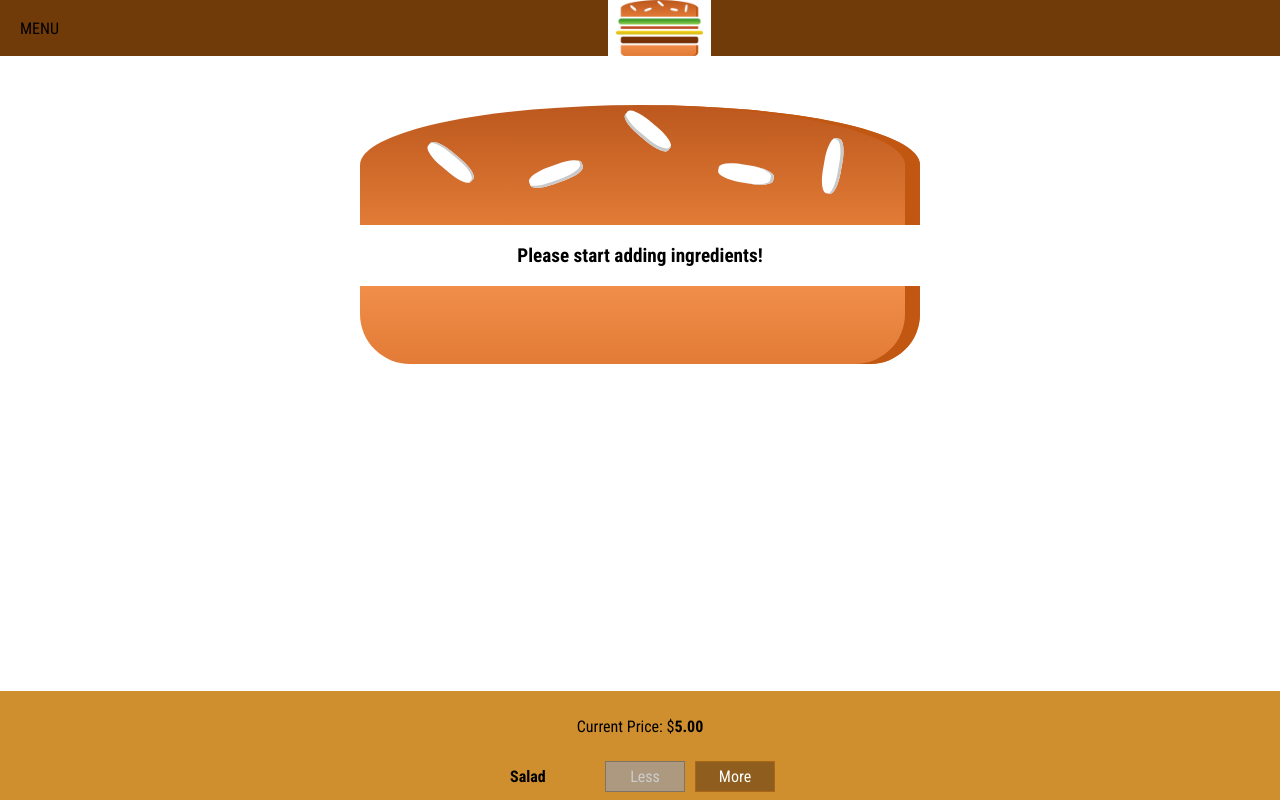
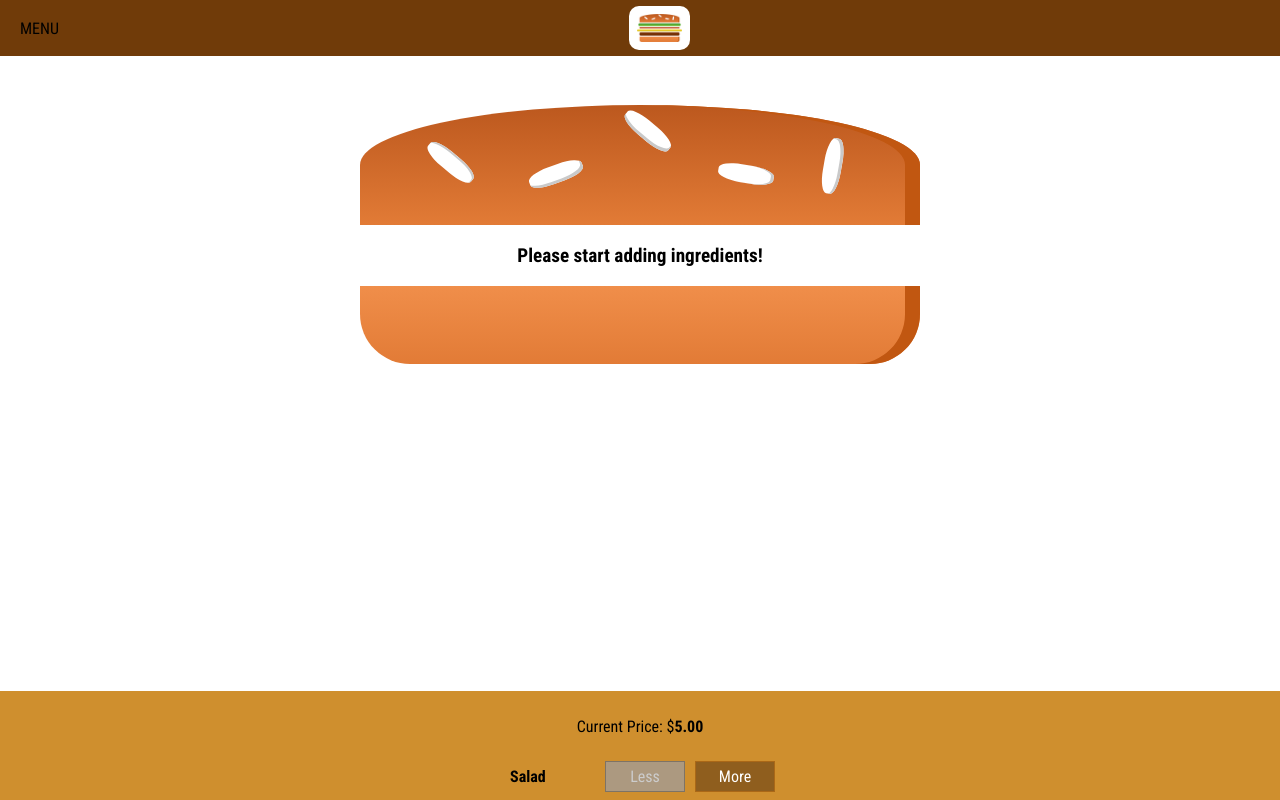
Before and after one commit to dafei-ning/Nui-Hui-Kitchen, a React app: page / in a window 1280 px wide. Shown: the top 800 px of the page. Built offline with nearby package versions, Linux system fonts and the light colour scheme.

Commit message:
add navigation structure

```diff
--- a/src/components/Logo/Logo.css
+++ b/src/components/Logo/Logo.css
@@ -1,7 +1,9 @@
 .Logo {
     background-color: white;
     padding: 8px;
-    height: 100%;
+    height: 80%;
+    box-sizing: border-box;
+    border-radius: 10px;
 }
 
 .Logo img {
```
Also changed, not shown: src/components/Navigation/NavigationItems/NavigationItem/NavigationItem.js (added, +9 -0 lines), src/components/Navigation/NavigationItems/NavigationItems.js (added, +11 -0 lines), src/components/Navigation/NavigationItems/NavigationItem/NavigationItem.css (added), src/components/Navigation/NavigationItems/NavigationItems.css (added).
